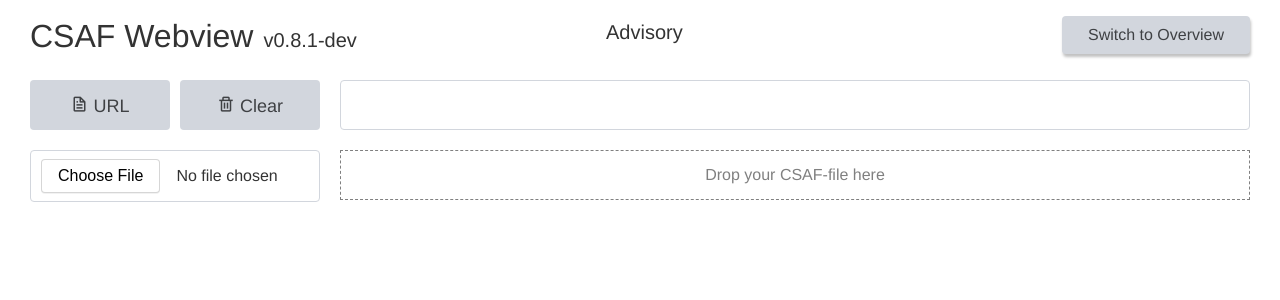
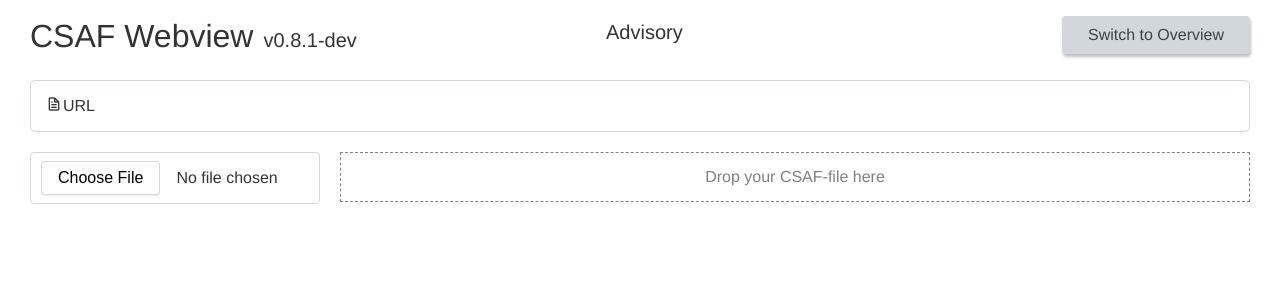
Before and after one commit to csaf-poc/csaf_webview, a SvelteKit app: page / in a window 1280 px wide. Shown: the top 300 px of the page. Built offline with nearby package versions, Linux system fonts and the light colour scheme.

Commit message:
style: refactor layout for URL loading

```diff
--- a/src/lib/feedview/Loader.svelte
+++ b/src/lib/feedview/Loader.svelte
@@ -41,30 +41,23 @@
 </script>
 
 <div class="row">
-  <div class="col-6 col-3-lg">
-    <div style="display:flex">
-      <button
-        class="loadbutton"
-        title="View provider_metadata.json or ROLIE-feed from URL"
-        on:click={load}
-        ><span style="white-space:nowrap"
-          ><i class="bx bx-file" /><span class="btnlabel">URL</span></span
-        >
-      </button>
-      <button
-        class="clearbutton"
-        title="Clear the URL field"
-        on:click={() => {
-          url = "";
-        }}
-        ><span style="white-space:nowrap"
-          ><i class="bx bx-trash" /><span class="btnlabel">Clear</span></span
-        ></button
-      >
+  <div class="col-12 outline">
+    <div class="urlcontainer" title="URL to fetch Advisory from">
+      <span class="prepend">
+        <i class="bx bx-file" />
+        <span class="prependtext">URL</span>
+      </span>
+      <input class="urlinput" type="text" bind:value={url} on:keydown={keydown} />
+      {#if url}
+        <span class="postpend" title="Discard search">
+          <button
+            on:click={() => {
+              url = "";
+            }}><i class="bx bx-x" /></button
+          >
+        </span>
+      {/if}
     </div>
-  </div>
-  <div class="col-6 col-9-lg">
-    <input class="url" type="text" bind:value={url} on:keydown={keydown} />
   </div>
 </div>
 {#if $appStore.ui.feedErrorMsg}
@@ -81,22 +74,43 @@
     font-size: x-large;
     font-weight: bold;
   }
-  .loadbutton {
-    height: 50px;
-    font-size: large;
-    width: 50%;
+  .outline {
+    padding: 0.5rem;
+    border: 1px solid #d2d6dd;
+    border-radius: 5px;
   }
-  .clearbutton {
-    margin-left: 1rem;
-    height: 50px;
-    font-size: large;
-    width: 50%;
+  .bx-x {
+    font-size: larger;
   }
-  .btnlabel {
-    margin-left: 0.5rem;
+  .postpend {
+    font-size: larger;
+    line-height: 1.1rem;
   }
-  .url {
-    height: 50px;
-    width: 100%;
+  .postpend button {
+    background: #fff;
+  }
+  .prepend {
+    padding-left: 1rem;
+    width: 7rem;
+    white-space: nowrap;
+  }
+  .prependtext {
+    margin-left: 0.1rem;
+  }
+  .urlinput {
+    border: 0;
+  }
+  input:focus {
+    outline: 0 !important;
+    border: 0;
+    border-color: #fff;
+    border-radius: 0;
+    box-shadow: none;
+    -webkit-box-shadow: none;
+  }
+  .urlcontainer {
+    display: flex;
+    align-items: center;
+    height: 40px;
   }
 </style>
--- a/src/lib/singleview/LoadFromURL.svelte
+++ b/src/lib/singleview/LoadFromURL.svelte
@@ -41,33 +41,27 @@
 </script>
 
 <div class="row">
-  <div class="col-6 col-3-lg">
-    <div style="display:flex">
-      <button class="loadbutton" title="View single CSAF document from URL" on:click={loads}>
-        <span style="white-space:nowrap"
-          ><i class="bx bx-file" /><span class="btnlabel">URL</span></span
-        >
-      </button>
-      <button
-        class="clearbutton"
-        title="Clear the URL field"
-        on:click={() => {
-          URL = "";
-        }}
-        ><span style="white-space:nowrap"
-          ><i class="bx bx-trash" /><span class="btnlabel">Clear</span></span
-        ></button
-      >
+  <div class="col-12 outline">
+    <div class="urlcontainer" title="URL to fetch Advisory from">
+      <span class="prepend">
+        <i class="bx bx-file" /><span class="prependtext">URL</span>
+      </span>
+      <input class="urlinput" type="text" bind:value={URL} on:keydown={keydown} />
+      {#if URL}
+        <span class="postpend" title="Discard search">
+          <button
+            on:click={() => {
+              URL = "";
+            }}><i class="bx bx-x" /></button
+          >
+        </span>
+      {/if}
     </div>
-  </div>
-  <div class="col-6 col-9-lg">
-    <input class="url" type="text" bind:value={URL} on:keydown={keydown} />
   </div>
 </div>
 {#if $appStore.ui.singleErrorMsg}
   <div class="row">
-    <div class="col-6 col-3-lg" />
-    <div class="col-6 col-9-lg">
+    <div class="col-12">
       <div class="errors text-error">{$appStore.ui.singleErrorMsg}</div>
     </div>
   </div>
@@ -78,22 +72,42 @@
     font-size: x-large;
     font-weight: bold;
   }
-  .loadbutton {
-    height: 50px;
-    font-size: large;
-    width: 50%;
+  .outline {
+    padding: 0.5rem;
+    border: 1px solid #d2d6dd;
+    border-radius: 5px;
   }
-  .clearbutton {
-    margin-left: 1rem;
-    height: 50px;
-    font-size: large;
-    width: 50%;
+  .bx-x {
+    font-size: larger;
   }
-  .url {
-    height: 50px;
-    width: 100%;
+  .postpend {
+    line-height: 1.1rem;
   }
-  .btnlabel {
-    margin-left: 0.5rem;
+  .postpend button {
+    background: #fff;
+  }
+  .prepend {
+    padding-left: 1rem;
+    width: 7rem;
+    white-space: nowrap;
+  }
+  .prependtext {
+    margin-left: 0.1rem;
+  }
+  .urlinput {
+    border: 0;
+  }
+  input:focus {
+    outline: 0 !important;
+    border: 0;
+    border-color: #fff;
+    border-radius: 0;
+    box-shadow: none;
+    -webkit-box-shadow: none;
+  }
+  .urlcontainer {
+    display: flex;
+    align-items: center;
+    height: 40px;
   }
 </style>
```
Also changed, not shown: tests/standard_test.ts (+0 -11 lines).
